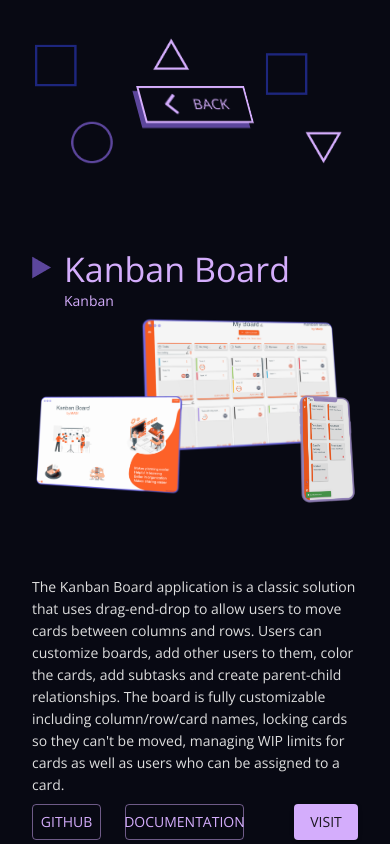
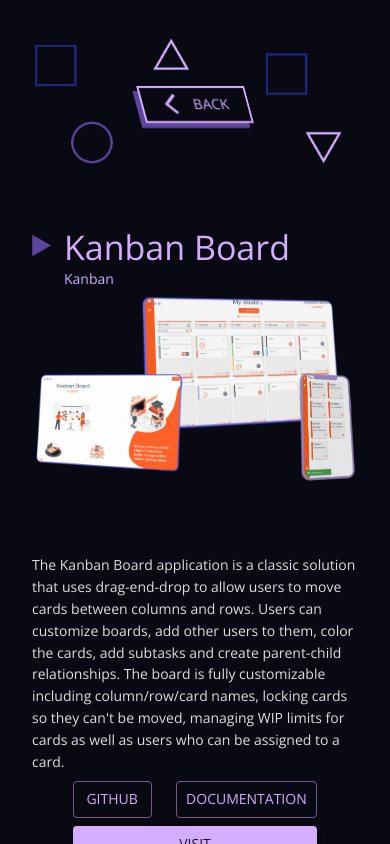
Before and after one commit to MaciekMakowski/portfolio, a React (Vite) app: page /projects in a window 390 px wide. Built offline with nearby package versions, Linux system fonts and the light colour scheme.

Commit message:
fix buttons break

```diff
--- a/src/components/project.tsx
+++ b/src/components/project.tsx
@@ -200,15 +200,15 @@ const Project = (props:ProjectProps) => {
                     sx={{
                         alignItems:{xs:'center', md:undefined},
                         justifyContent:{xs:'space-between', md:'center', lg:'space-between'},
-                        flexDirection:'row',
+                        flexDirection:{xs:"column" , md:'row'},
                     }}
                 >
                     <Box
                         display={"flex"}
                         sx={{
                             gap:{xs:3, md:3},
-                            justifyContent:'start',
-                            width:{xs:'65%', md: '100%', lg:'100%'}
+                            justifyContent: {xs:'space-between', md:'start'},
+                            width:{xs:'75%', md:'100%'}
                         }}
                     >
                             <Button href={props.git} variant={"outlined"}>
@@ -221,7 +221,7 @@ const Project = (props:ProjectProps) => {
                     <Box
                         display={"flex"}
                         sx={{
-                            flexGrow:{lg:1},
+                            width:{xs:'75%', md:'100%'},
                             justifyContent:{lg:'end'}
                         }}
                     >
--- a/src/components/techInfo.tsx
+++ b/src/components/techInfo.tsx
@@ -51,9 +51,9 @@ const TechInfo = (props:techInfoProps) => {
             width={'100%'}
             gap={2}
             sx={{
-                height:{xs:'fit-content'}
+                height:{xs:'fit-content'},
+                py:{sx:2, md:5}
             }}
-            py={5}
         >
             {isDesktop && (
                 <Box
```
